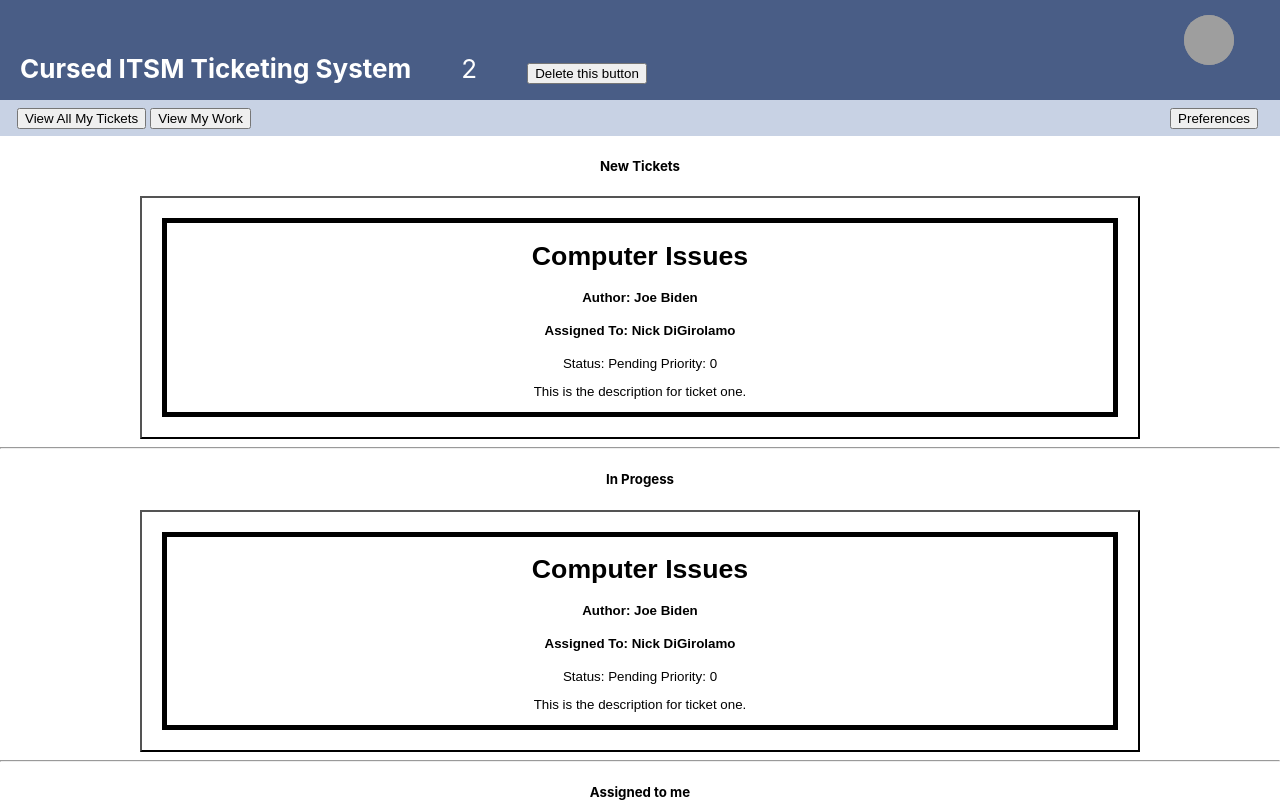
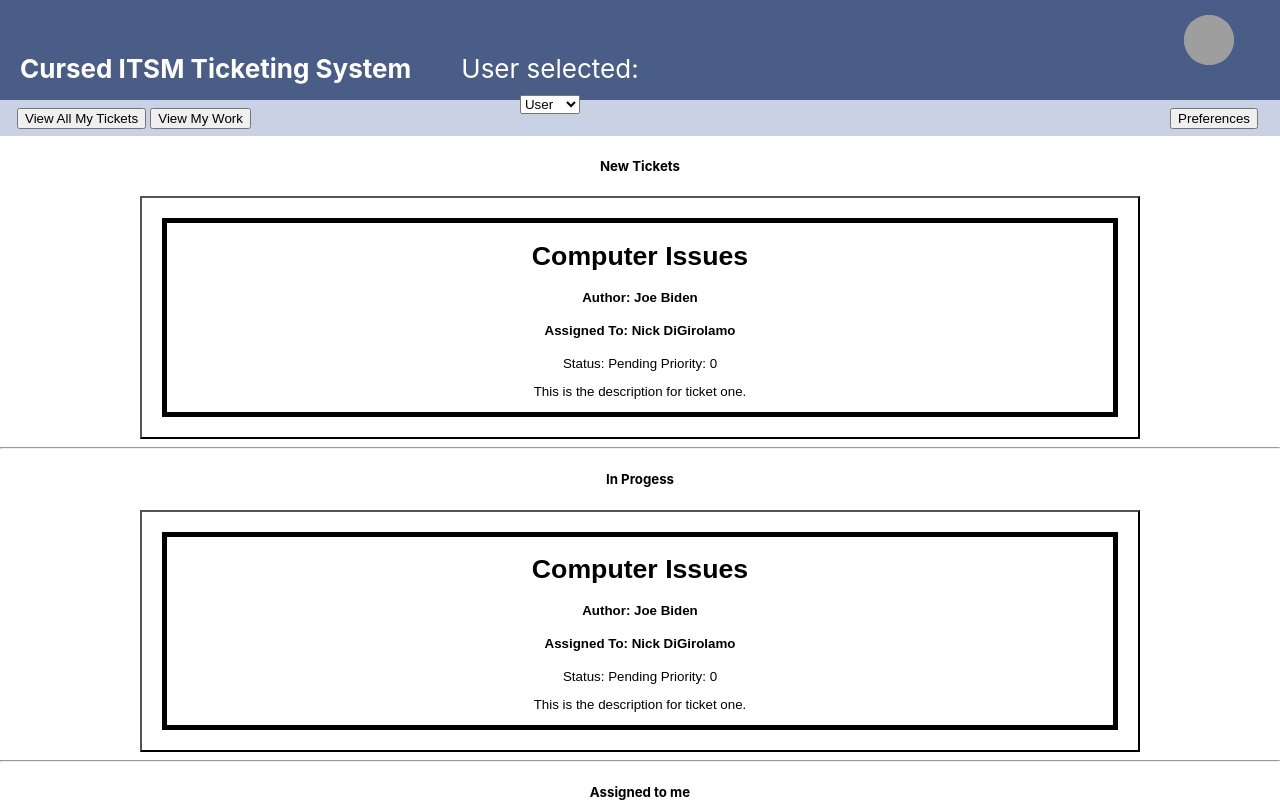
Before and after one commit to galennare/cursed-itsm-board, a React (Create React App) app: page / in a window 1280 px wide. Shown: the top 802 px of the page. Built offline with nearby package versions, Linux system fonts and the light colour scheme; grey boxes are pictures that could not be loaded.

Commit message:
User select dropdown

```diff
--- a/src/App.tsx
+++ b/src/App.tsx
@@ -65,7 +65,6 @@ function App() {
                     </div>
                     <div>
                         <NavigationBar
-                            userRole={userRole}
                             setUserRole={setUserRole}
                         ></NavigationBar>
                     </div>
--- a/src/TicketDatabase.ts
+++ b/src/TicketDatabase.ts
@@ -137,11 +137,13 @@ export class TicketDatabase {
     getUserList(user: UserRole): Hook<Ticket>[] {
         // user is used as index number for which user list to reference
         // the list of numerical ids is then mapped to [ticket, hook] tuples in the central list and returned
-        return this._userLists[user].map((ticketID: number) => {
-            return this._centralList.filter((ticketTuple: Hook<Ticket>) => {
-                return ticketTuple[0].id === ticketID;
-            })[0];
-        });
+        return this._userLists[Object.keys(UserRole).indexOf(user)].map(
+            (ticketID: number) => {
+                return this._centralList.filter((ticketTuple: Hook<Ticket>) => {
+                    return ticketTuple[0].id === ticketID;
+                })[0];
+            }
+        );
     }
 
     addTicketToCentralList(ticket: Ticket): void {
@@ -167,9 +169,9 @@ export class TicketDatabase {
     deleteTicketFromCentralList(ticket: Ticket): void {
         // remove ticket from any other lists its in
         this.removeTicketFromAdminList(ticket);
-        this.removeTicketFromUserList(ticket, 0);
-        this.removeTicketFromUserList(ticket, 1);
-        this.removeTicketFromUserList(ticket, 2);
+        this.removeTicketFromUserList(ticket, UserRole.Super);
+        this.removeTicketFromUserList(ticket, UserRole.Admin);
+        this.removeTicketFromUserList(ticket, UserRole.User);
 
         // get ticket index
         const index: number = this._centralList.findIndex(
@@ -221,9 +223,11 @@ export class TicketDatabase {
 
         // check that the ticket does not exist on the user list
         const onAdmin: boolean =
-            this._userLists[user].filter((q: number) => {
-                return q === ticket.id;
-            }).length > 0;
+            this._userLists[Object.keys(UserRole).indexOf(user)].filter(
+                (q: number) => {
+                    return q === ticket.id;
+                }
+            ).length > 0;
 
         // add the ticket to the user list
         if (onCentral && !onAdmin) {
@@ -232,14 +236,19 @@ export class TicketDatabase {
                 [...this._userLists[1]],
                 [...this._userLists[2]]
             ];
-            newUserLists[user] = [...this._userLists[user], ticket.id];
+            newUserLists[Object.keys(UserRole).indexOf(user)] = [
+                ...this._userLists[Object.keys(UserRole).indexOf(user)],
+                ticket.id
+            ];
             this._setUserLists(newUserLists);
         }
     }
 
     removeTicketFromUserList(ticket: Ticket, user: UserRole): void {
         // get ticket index
-        const index: number = this._userLists[user].indexOf(ticket.id);
+        const index: number = this._userLists[
+            Object.keys(UserRole).indexOf(user)
+        ].indexOf(ticket.id);
 
         //remove ticket at index
         const newUserLists: number[][] = [
@@ -247,7 +256,8 @@ export class TicketDatabase {
             [...this._userLists[1]],
             [...this._userLists[2]]
         ];
-        if (index > -1) newUserLists[user].splice(index, 1);
+        if (index > -1)
+            newUserLists[Object.keys(UserRole).indexOf(user)].splice(index, 1);
         this._setUserLists(newUserLists);
     }
 }
--- a/src/components/NavigationBar.tsx
+++ b/src/components/NavigationBar.tsx
@@ -1,6 +1,7 @@
 import React from "react";
 import { Button } from "react-bootstrap";
 import { ProfilePhoto } from "./ProfilePhoto";
+import { UserSelect } from "./UserSelect";
 
 /*
     This is NOT a UI component. This is similar to an interface
@@ -9,10 +10,10 @@ import { ProfilePhoto } from "./ProfilePhoto";
     that can be assigned to a variable of type UserRole
 */
 export enum UserRole {
-    Super,
-    Admin,
-    User,
-    none
+    Super = "Super",
+    Admin = "Admin",
+    User = "User",
+    none = ""
 }
 
 /*
@@ -27,23 +28,19 @@ export enum UserRole {
     component.
 */
 export function NavigationBar({
-    userRole,
     setUserRole
 }: {
-    userRole: UserRole;
     setUserRole: (role: UserRole) => void;
 }): JSX.Element {
-    // delete this function later
-    const setAdmin = () => setUserRole(UserRole.Admin);
-
+    const users = [UserRole.User, UserRole.Super, UserRole.Admin];
     return (
         <span className="title">
             <div>
                 <b>Cursed ITSM Ticketing System</b>
             </div>
-            <div>{userRole}</div>
             <div>
-                <Button onClick={setAdmin}>Delete this button</Button>
+                User selected:
+                <UserSelect users={users} setUserRole={setUserRole} />
             </div>
             <div>
                 <ProfilePhoto searcher="../default-profile.png" />
--- /dev/null
+++ b/src/components/UserSelect.tsx
@@ -0,0 +1,35 @@
+import React from "react";
+import { Form } from "react-bootstrap";
+import { UserRole } from "./NavigationBar";
+
+export function UserSelect({
+    users,
+    setUserRole
+}: {
+    users: UserRole[];
+    setUserRole?: (role: UserRole) => void; // Optional for testing DO NOT make this undefined
+}): JSX.Element {
+    return (
+        <div>
+            <Form.Select
+                role={"userSelect"}
+                id={"userSelect"}
+                onChange={(event) => {
+                    setUserRole?.(
+                        UserRole[event.target.value as keyof typeof UserRole] // Trust me it works
+                    );
+                }}
+            >
+                {users
+                    .filter((user) => user != UserRole.none)
+                    .map((user) => {
+                        return (
+                            <option key={user} value={user}>
+                                {user}
+                            </option>
+                        );
+                    })}
+            </Form.Select>
+        </div>
+    );
+}
```
Also changed, not shown: 2 other files (tests, documents, lock files or other folders).
